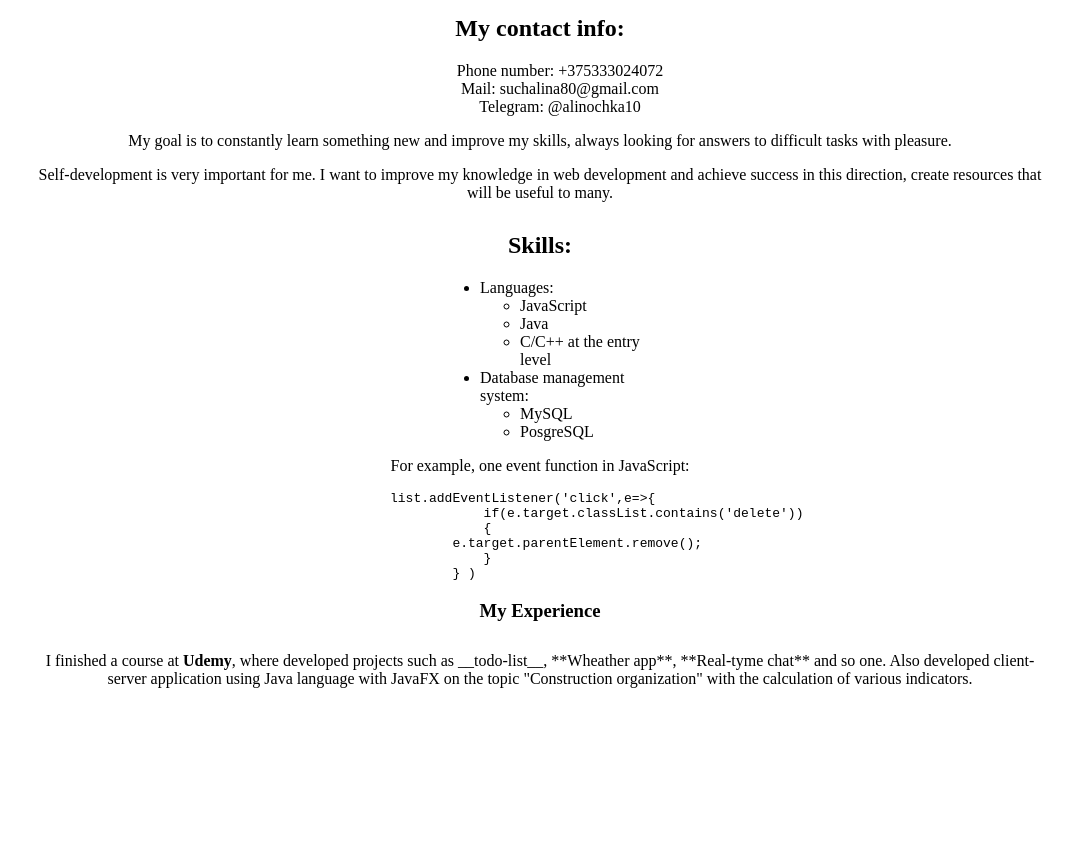
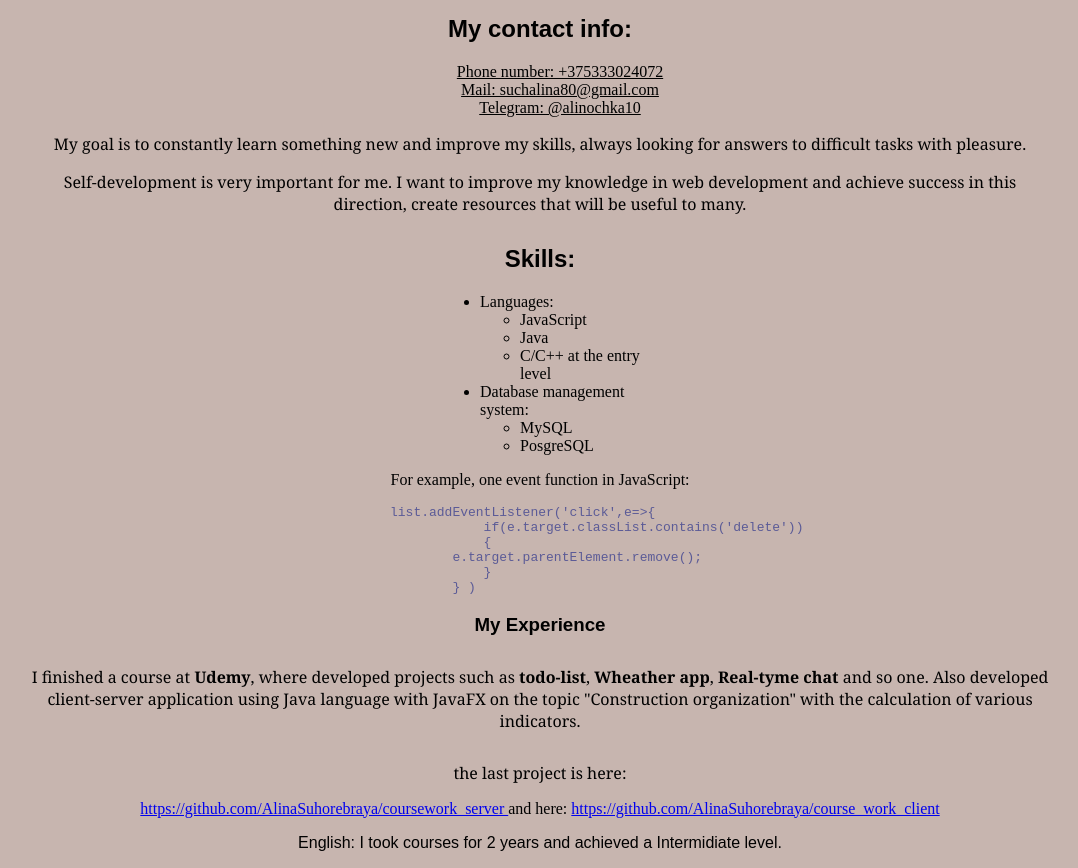
Before and after one commit to AlinaSuhorebraya/rsschool-cv, a plain HTML site: page index.html in a window 1280 px wide. Shown: the part 60-928 px from the top of the page, without its empty margins (100-1178 px from the left). Before the commit the page ends 800 px from the top, so only its background shows below. Drawn offline with Linux system fonts and the light colour scheme.

Commit message:
docs: add new content in index.html

```diff
--- a/index.html
+++ b/index.html
@@ -11,6 +11,9 @@
     list-style-type: none;
     content: "- ";
         }
+        body{
+            background: rgb(199, 181, 175);
+        }
 
     </style>
     <title>HTML, CSS & Git Basics</title>
@@ -18,13 +21,13 @@
 <body>
     <div style="text-align: center; max-width: 1024px; margin: 0 auto;">
 
-        <h1>Suhorebraya Alina</h1>
+        <h1 style="color: rgb(65, 28, 28);">Suhorebraya Alina</h1>
 
-          <article>
+         <article>
 
-            <h2>My contact info:</h2>
+            <h2 style="font-family:Arial, Helvetica, sans-serif;">My contact info:</h2>
 
-            <ul class="line">
+            <ul class="line" style="text-decoration: underline;">
                 <li>
                     Phone number: +375333024072
                 </li>
@@ -36,14 +39,16 @@
                 </li>
             </ul>
 
-            <p>
+            <p style="font-family: Cambria, Cochin, Georgia, Times, 'Times New Roman', serif;">
                 My goal is to constantly learn something new and improve my skills, always looking for answers to difficult tasks with pleasure.
             </p>
-            <p>
+
+            <p style="font-family: Cambria, Cochin, Georgia, Times, 'Times New Roman', serif;">
                 Self-development is very important for me. I want to improve my knowledge in web development and achieve success in this direction, create resources that will be useful to many.
             </p>
 
-        <h2>Skills:</h2>
+        <h2 style="font-family:Arial, Helvetica, sans-serif;">Skills:</h2>
+
         <div style="width: 200px; max-width: 200px; margin: 0 auto; text-align: left;">
             <ul>
                 <li> Languages:
@@ -61,16 +66,29 @@
                 </li>
             </ul>
         </div>
+
         <p>For example, one event function in JavaScript:</p>
-        <pre  style="width: 300px; max-width: 300px; margin: 0 auto; text-align: left;"><code>list.addEventListener('click',e=>{
+
+        <pre  style="width: 300px; max-width: 300px; margin: 0 auto; text-align: left; color:rgb(91, 91, 151)"><code>list.addEventListener('click',e=>{
             if(e.target.classList.contains('delete'))
             {
         e.target.parentElement.remove();
             }
         } )</code></pre>
-            </article>
-        <h3>My Experience</h3>
-        <p style="margin-top: 30px">I finished a course at <strong>Udemy</strong>, where developed projects such as __todo-list__, **Wheather app**, **Real-tyme chat** and so one. Also developed client-server application using Java language with JavaFX on the topic "Construction organization" with the calculation of various indicators.</p>
+
+
+        <h3 style="font-family:Arial, Helvetica, sans-serif;">My Experience</h3>
+
+        <p style="margin-top: 30px; font-family: Cambria, Cochin, Georgia, Times, 'Times New Roman', serif;">I finished a course at <strong>Udemy</strong>, where developed projects such as <strong>todo-list</strong>, <strong>Wheather app</strong>, <strong>Real-tyme chat</strong> and so one. Also developed client-server application using Java language with JavaFX on the topic "Construction organization" with the calculation of various indicators.</p>
+        <p style="margin-top: 30px; font-family: Cambria, Cochin, Georgia, Times, 'Times New Roman', serif;">the last project is here:
+
+            <nav> <a href="https://github.com/AlinaSuhorebraya/coursework_server">https://github.com/AlinaSuhorebraya/coursework_server </a>
+        and here: <a href="https://github.com/AlinaSuhorebraya/course_work_client">https://github.com/AlinaSuhorebraya/course_work_client</a>
+    </nav>
+        </p>
+        <p style="font-family:Arial, Helvetica, sans-serif;">English: I took courses for 2 years and achieved a Intermidiate level.</p>
+    </article>
     </div>
+
 </body>
 </html>
```
